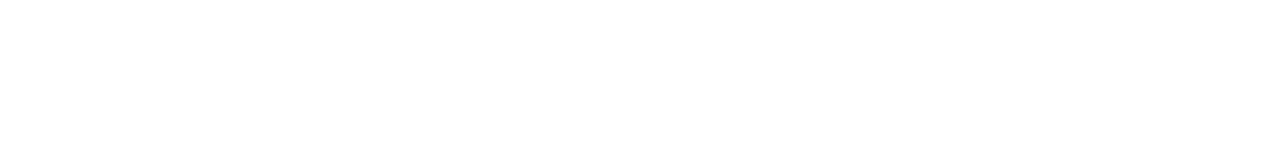
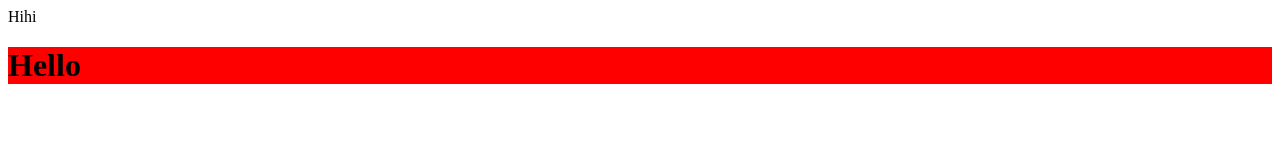
Before and after one commit to Ruthwik-Punati/leetcode, a plain HTML site: page index.html in a window 1280 px wide. Drawn offline with Linux system fonts and the light colour scheme.

Commit message:
added h1

```diff
--- a/index.html
+++ b/index.html
@@ -7,5 +7,7 @@
 
     <script type="text/javascript" src="script.js"></script>
   </head>
-  <body></body>
+  <body>
+    <h1 style="background-color: red">Hello</h1>
+  </body>
 </html>
--- a/script.js
+++ b/script.js
@@ -867,3 +867,5 @@ console.log(countries);
 
 countries.splice(2, 0, "China");
 console.log(countries);
+
+document.write("Hihi");
```
